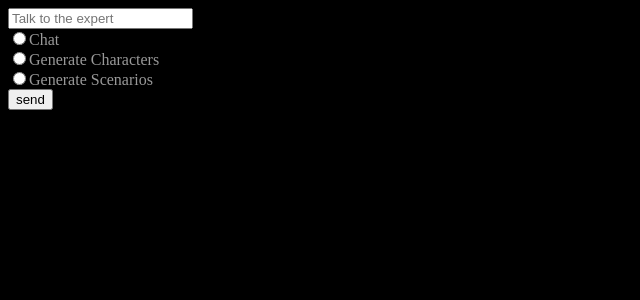
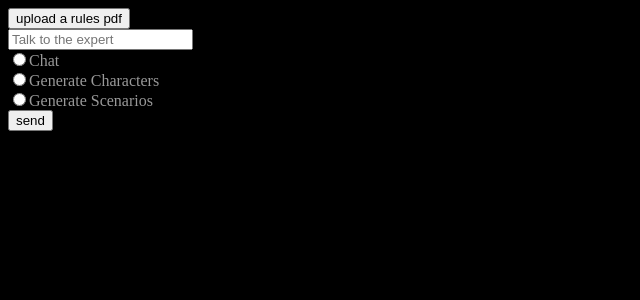
Before and after one commit to cutopia/RAGSystem, a Flask app: page / in a window 1280 px wide. Shown: the top 300 px of the page, without its empty margins (0-640 px from the left). Run offline with Flask 3, Linux system fonts and the light colour scheme; parts of the project's set-up code (start-up, migrations or seed data) failed here and were passed over.

Commit message:
added crude ability to upload the rules pdf via the web interface... we still desperately need support for multiple concurrent users... although I think my poor AI box would die

```diff
--- a/dbwriter.py
+++ b/dbwriter.py
@@ -1,4 +1,3 @@
-import sys
 import os
 import chromadb
 from langchain_chroma import Chroma
@@ -9,33 +8,41 @@ from langchain_ollama import OllamaEmbeddings
 from langchain_core.vectorstores import VectorStoreRetriever
 
 class DBWriter:
-    static_idx = 1
     static_collection: Optional[Collection] = None
     static_db: ClientAPI = None
     static_collection_name = "rules_doc"
     static_ollama_embeddings = OllamaEmbeddings(model="nomic-embed-text")
+    static_pdf_filename:str = None
+
+    @staticmethod
+    def is_pdf_assigned():
+        return DBWriter.static_pdf_filename is not None
 
     @staticmethod
     def get_db_location() -> str:
-        rules_file_name = sys.argv[1]
-        location = "./" + rules_file_name + "_chroma_langchain_db"
+        if DBWriter.static_pdf_filename is None:
+            raise RuntimeError("DBWriter.static_pdf_filename is None")
+        location = "./" + DBWriter.static_pdf_filename + "_chroma_langchain_db"
         print(location)
         return location
 
     @staticmethod
-    def setup_db():
-        print("Setting up DB")
+    def setup_db(filename):
+        print(f"Setting up store for {filename}")
+        DBWriter.static_pdf_filename = filename
         DBWriter.static_db = chromadb.PersistentClient(DBWriter.get_db_location())
         DBWriter.static_collection = DBWriter.static_db.get_or_create_collection(DBWriter.static_collection_name)
 
     @staticmethod
-    def db_needs_generated() -> bool:
+    def db_needs_generated(filename) -> bool:
+        if DBWriter.static_pdf_filename != filename:
+            return True
         return not os.path.exists(DBWriter.get_db_location())
 
     @staticmethod
-    def get_collection() -> Collection:
-        if DBWriter.static_collection is None:
-            DBWriter.setup_db()
+    def get_collection(pdf_filename) -> Optional[Collection]:
+        if DBWriter.static_collection is None or DBWriter.static_pdf_filename != pdf_filename:
+            DBWriter.setup_db(pdf_filename)
         return DBWriter.static_collection
 
     @staticmethod
@@ -45,9 +52,3 @@ class DBWriter:
             collection_name=DBWriter.static_collection_name,
             embedding_function=DBWriter.static_ollama_embeddings,
         ).as_retriever()
-
-    @staticmethod
-    def get_next_index() -> int:
-        retval = DBWriter.static_idx
-        DBWriter.static_idx += 1
-        return retval
--- a/main.py
+++ b/main.py
@@ -1,26 +1,32 @@
-import sys
+import os
 from langchain_core.output_parsers import StrOutputParser
 from langchain_core.prompts import HumanMessagePromptTemplate
 from langchain_core.runnables import RunnablePassthrough
 from langchain_ollama.llms import OllamaLLM
 import ollama
-from langchain_chroma import Chroma
 from langchain_core.prompts.chat import ChatPromptTemplate, MessagesPlaceholder
 from dbwriter import DBWriter
 from pdfingestor import PDFIngestor
-from flask import Flask, render_template, request
+from flask import Flask, flash, render_template, request, redirect, url_for
+from werkzeug.utils import secure_filename
 
 ACTIVE_LLM = "qwen3:14b"
 ConversationModel = OllamaLLM(model=ACTIVE_LLM, temperature=0.3)
 
 def ingest_book_pdf(filename: str):
-    if DBWriter.db_needs_generated():
-        content = PDFIngestor.read_pdf_file(filename)
+    if DBWriter.db_needs_generated(filename):
+        filepath = os.path.join(app.config['UPLOAD_FOLDER'], filename)
+        content = PDFIngestor.read_pdf_file(filepath)
         content = PDFIngestor.clean_extracted_text(content)
         chunks = PDFIngestor.chunk_text(content)
         embedded_texts = DBWriter.static_ollama_embeddings.embed_documents(chunks)
         ids = [f"{i}" for i in range(len(chunks))]
-        DBWriter.get_collection().add(ids, embeddings=embedded_texts, documents=chunks)
+        DBWriter.get_collection(filename).add(ids, embeddings=embedded_texts, documents=chunks)
+    return DBWriter.get_collection(filename)
+
+
+UPLOAD_FOLDER = "./uploads"
+ALLOWED_EXTENSIONS = {"pdf"}
 
 prompt = """
 You are a helpful AI roleplaying game expert system that answers questions based on the provided context.
@@ -38,17 +44,15 @@ Answer based on the context above:
 prompt_template = ChatPromptTemplate.from_template(prompt)
 # Press Shift+F10 to execute it or replace it with your code.
 # Press Double Shift to search everywhere for classes, files, tool windows, actions, and settings.
-ingest_book_pdf(sys.argv[1])
-rag_chain = ({
-        'context': DBWriter.get_retriever(),
-        'input': RunnablePassthrough()
-    } | prompt_template | ConversationModel | StrOutputParser()
-    )
+
+def allowed_file(filename):
+    return '.' in filename and filename.rsplit('.', 1)[1].lower() in ALLOWED_EXTENSIONS
 
 app = Flask(__name__)
+app.config['UPLOAD_FOLDER'] = UPLOAD_FOLDER
 @app.get('/')
 def show_form():
-    return render_template('rag_interface.html', response="")
+    return render_template('rag_interface.html', response="", conversation_visibility=DBWriter.is_pdf_assigned(), upload_visiblity=not DBWriter.is_pdf_assigned())
 
 @app.post('/')
 def submit():
@@ -56,8 +60,38 @@ def submit():
     return run_agent(text_input)
 
 def run_agent(user_input):
-        response = rag_chain.invoke(user_input)
-        return render_template('rag_interface.html', response=response)
+    rag_chain = ({
+                     'context': DBWriter.get_retriever(),
+                     'input': RunnablePassthrough()
+                 } | prompt_template | ConversationModel | StrOutputParser()
+                 )
+    response = rag_chain.invoke(user_input)
+    return render_template('rag_interface.html', response=response)
+
+@app.route('/uploads', methods=['GET', 'POST'])
+def upload_file():
+    if request.method == 'POST':
+        if 'file' not in request.files:
+            flash('No file part')
+            return redirect(request.url)
+        file = request.files['file']
+        if file.filename == '':
+            flash('No selected file')
+            return redirect(request.url)
+        if file and allowed_file(file.filename):
+            filename = secure_filename(file.filename)
+            file.save(os.path.join(app.config['UPLOAD_FOLDER'], filename))
+            ingest_book_pdf(file.filename)
+            return redirect('/')
+    return '''
+    <!doctype html>
+    <title>Upload new File</title>
+    <h1>Upload new File</h1>
+    <form method=post enctype=multipart/form-data>
+    <input type=file name=file>
+    <input type=submit value=Upload>
+    </form>
+    '''
 
 if __name__ == '__main__':
     app.run(debug=True)
--- a/templates/rag_interface.html
+++ b/templates/rag_interface.html
@@ -5,6 +5,12 @@
     <title>Roleplaying Expert</title>
 </head>
 <body style="background-color: #000000; color: #999999">
+    <div style="visibility:{{upload_visibility}}">
+        <form action="/uploads" method="GET">
+            <button type="submit" value="submit">upload a rules pdf</button>
+        </form>
+    </div>
+    <div style="visibility:{{conversation_visibility}}">
         <form action="/" method="POST">
           <label>
             <input type="text" name="user_input" placeholder="Talk to the expert"/>
@@ -22,5 +28,6 @@
         </form>
         <br/>
         <p>{{response}}</p>
+    </div>
 </body>
 </html>
```
Lines whose indentation alone changed are shown as unchanged.
